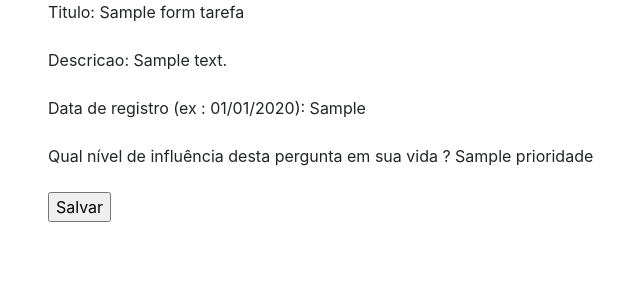
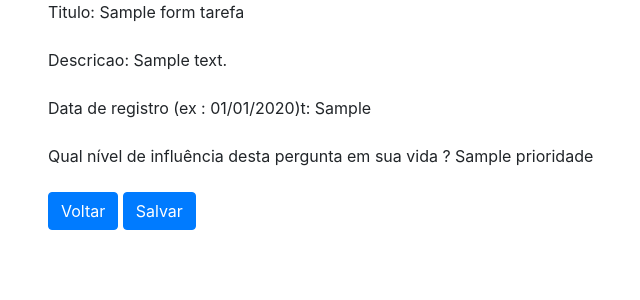
Before and after one commit to FabioRamosCosta/python-django-projeto-tarefa, a Django app: template app/templates/tarefas/form_tarefa.html in a window 1280 px wide. Shown: the part 56-356 px from the top of the page, without its empty margins (37-677 px from the left). Run offline with Django 3.2, Linux system fonts and the light colour scheme; the template is opened without the code that fills it: most values are stand-ins (such as "Sample title", 1, 10 or a date in 2020).

Commit message:
Botão voltar

```diff
--- a/app/templates/tarefas/form_tarefa.html
+++ b/app/templates/tarefas/form_tarefa.html
@@ -17,16 +17,17 @@
     </div>
     <div class="form-group">
         {{ form_tarefa.data_expiracao.errors }}
-        <label> Data de registro (ex : 01/01/2020):</label>
-    {{ form_tarefa.data_expiracao|addclass:'form-control' }}
-    </div>
+        <label> Data de registro (ex : 01/01/2020)t:</label>
+        {{ form_tarefa.data_expiracao | addclass:'form-control' }}
+   </div>
      <div class="form-group">
          {{ form_tarefa.prioridade.errors }}
         <label> Qual nível de influência desta pergunta em sua vida ?</label>
     {{ form_tarefa.prioridade|addclass:'form-control' }}
     </div>
      <div class="form-group">
-        <input type="submit" value="Salvar">
+         <a href="{{request.META.HTTP_REFERER}}" class="btn btn-primary">Voltar</a>
+        <input type="submit" class="btn btn-primary" value="Salvar">
      </div>
 </form>
 {% endblock conteudo %}
--- a/gerenciador_tarefas2/settings.py
+++ b/gerenciador_tarefas2/settings.py
@@ -117,7 +117,7 @@ AUTH_PASSWORD_VALIDATORS = [
 # Internationalization
 # https://docs.djangoproject.com/en/2.2/topics/i18n/
 
-LANGUAGE_CODE = 'en-us'
+LANGUAGE_CODE = 'pt-br'
 
 TIME_ZONE = 'UTC'
 
```
Also changed, not shown: db.sqlite3.
